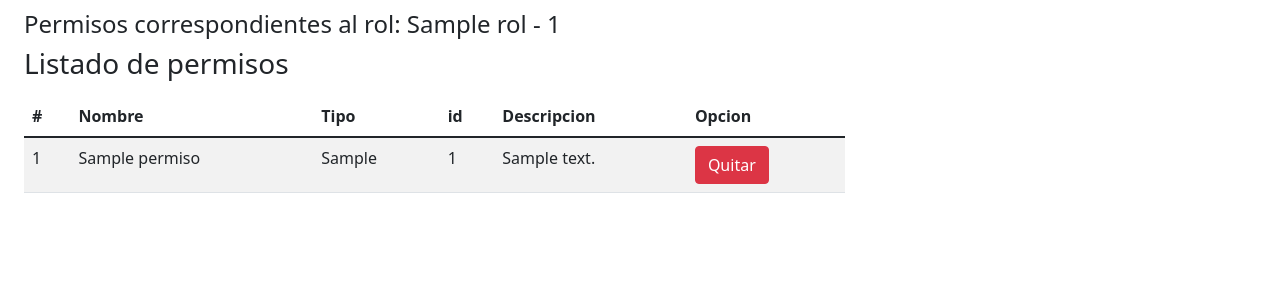
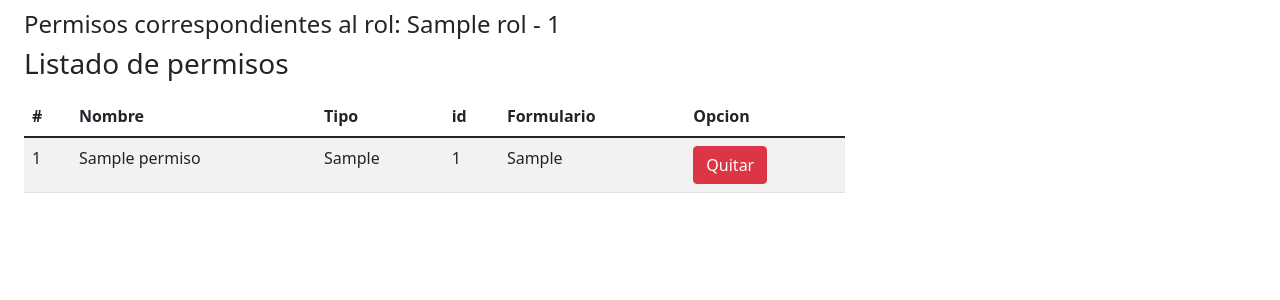
Before and after one commit to vegaalexa/IS2-GRUPO5, a Django app: page /verPermisosAsignados/1/1 in a window 1280 px wide. Shown: the part 163-463 px from the top of the page. Run offline with Django 4.2, Linux system fonts and the light colour scheme; tables that the repository leaves empty hold one stand-in row (values such as "Sample post"); some libraries are stand-ins or nearby versions.

Commit message:
Small update

```diff
--- a/is2Proyecto/gestionProyectoApp/templates/permisosAsignados.html
+++ b/is2Proyecto/gestionProyectoApp/templates/permisosAsignados.html
@@ -17,7 +17,7 @@
                         <th>Nombre</th>
                         <th>Tipo</th>
                         <th>id</th>
-                        <th>Descripcion</th>
+                        <th>Formulario</th>
                         <th>Opcion</th>
                     </tr>
                 </thead>
@@ -28,7 +28,7 @@
                         <td>{{p.nombre}}</td>
                         <td>{{p.tipo}}</td>
                         <td>{{p.idPermiso}}</td>
-                        <td>{{p.descripcion}}</td>
+                        <td>{{p.formulario}}</td>
                         <td><a href="/desasignarPermiso/{{email}}/{{rol.idRol}}/{{p.idPermiso}}" class="btn btn-danger
                             btnDesasignarPermiso">Quitar</a></td>
                     </tr>
```
